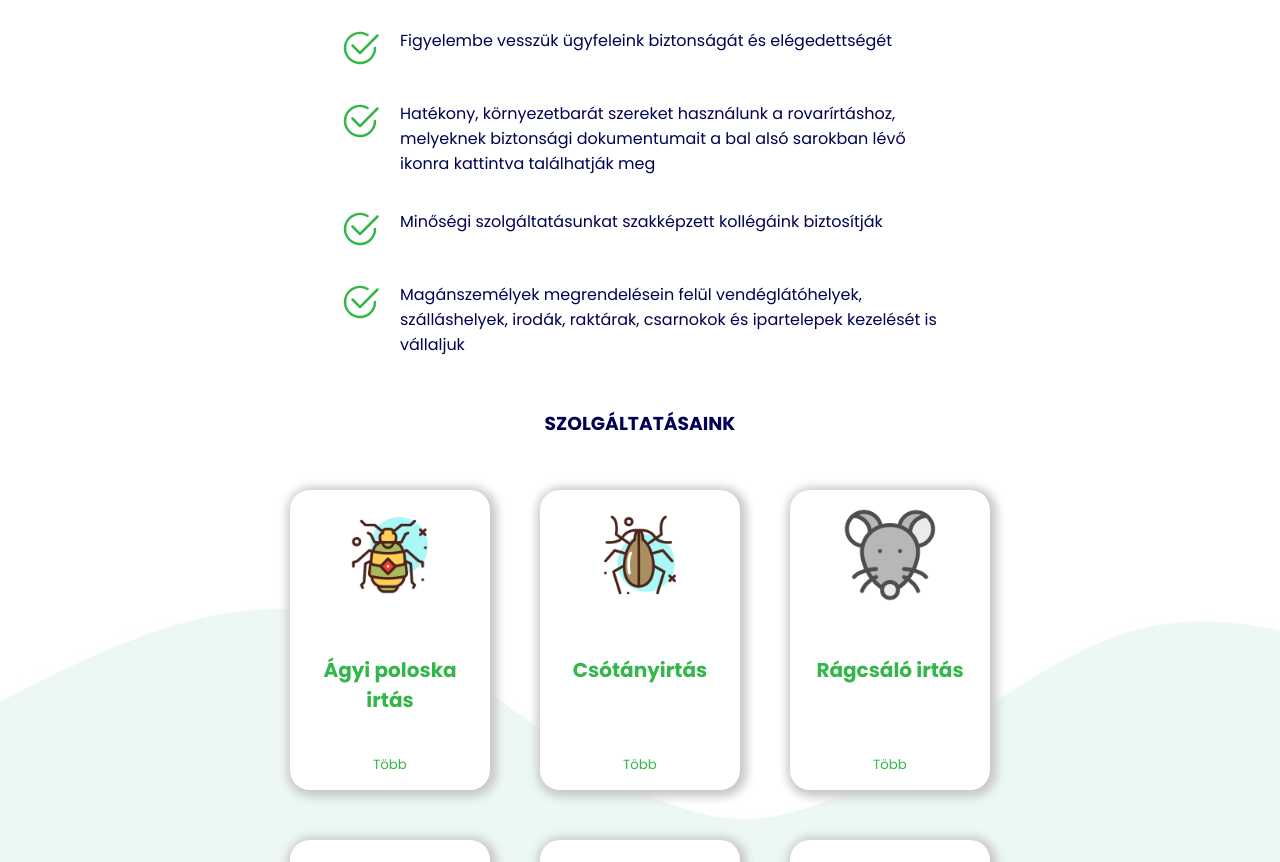
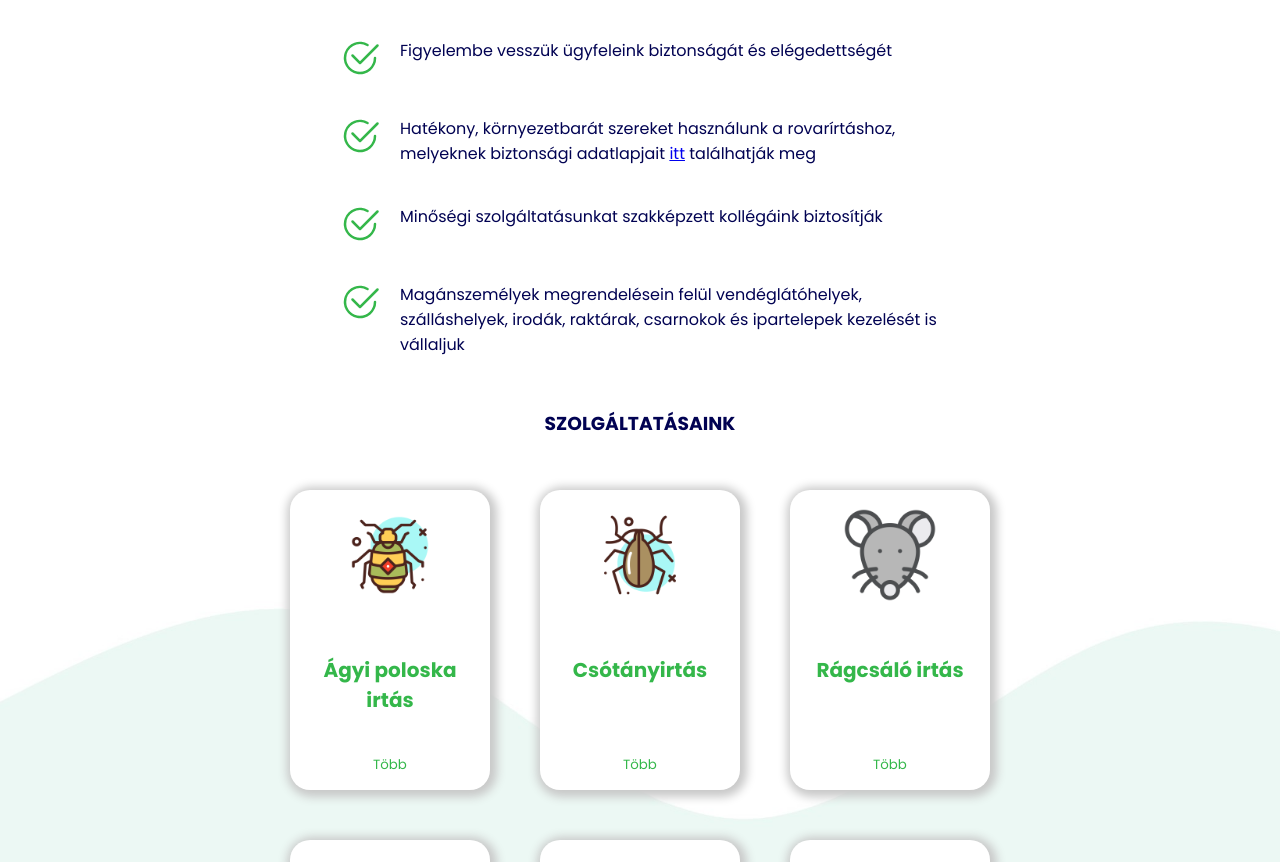
Before and after one commit to buikrisz/frugi, a React (Create React App) app: page / in a window 1280 px wide. Shown: the part 2025-2887 px from the top of the page. Built offline with nearby package versions, Linux system fonts and the light colour scheme.

Commit message:
minor edits

```diff
--- a/src/components/Pdfs/Pdfs.jsx
+++ b/src/components/Pdfs/Pdfs.jsx
@@ -23,7 +23,7 @@ function Pdfs({ setShowPdfs }) {
             </div>
             <div>
                 <MdFileDownload className='pdfIcon' />
-                <a href={gohkilaht} download="Gokilaht_10MC_rovarirto_koncentratum_hu_v1">Gokilaht 10MC rovarirtó koncentratum</a>
+                <a href={gohkilaht} download="Gokilaht_10MC_rovarirto_koncentratum_hu_v1">Gokilaht 10MC rovarirtó koncentrátum</a>
             </div>
             <div>
                 <MdFileDownload className='pdfIcon' />
--- a/src/components/PestChooseUs/PestChooseUs.jsx
+++ b/src/components/PestChooseUs/PestChooseUs.jsx
@@ -31,7 +31,7 @@ function ChooseUs() {
                     </div>
                     <div className="listItem">
                         <BsCheck2Circle className='check' />
-                        <h4>Hatékony, környezetbarát szereket használunk a rovarírtáshoz, melyeknek biztonsági dokumentumait a bal alsó sarokban lévő ikonra kattintva találhatják meg</h4>
+                        <h4>Hatékony, környezetbarát szereket használunk a rovarírtáshoz, melyeknek biztonsági adatlapjait <a href="/dokumentumok.html" className='linkToDocs'>itt</a> találhatják meg</h4>
                     </div>
                     <div className="listItem">
                         <BsCheck2Circle className='check' />
```
